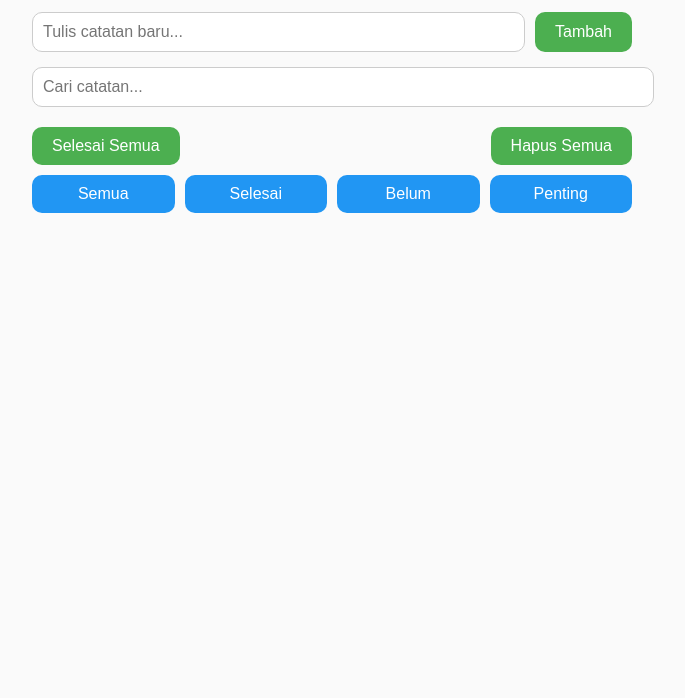
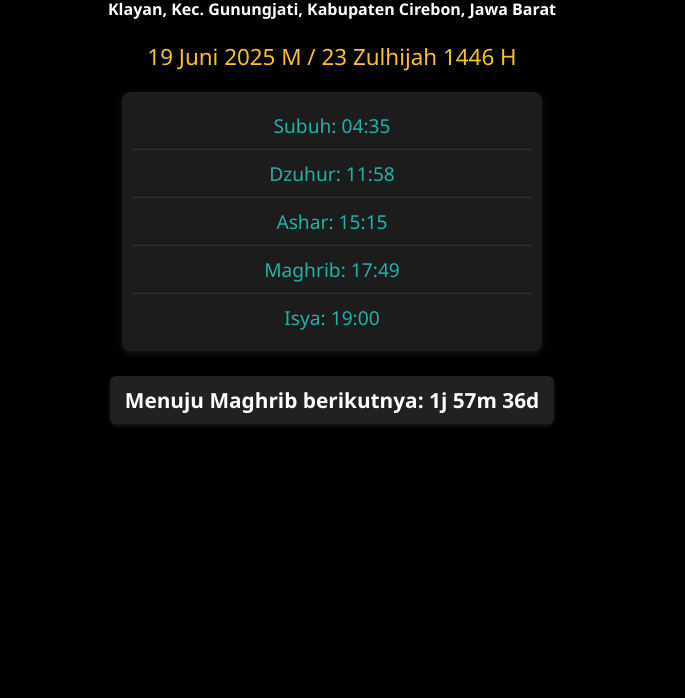
Before and after one commit to muhamadnurahman/display-jadwal-mushollah-albarokah, a plain HTML site: page index.html in a window 1280 px wide. Shown: the part 102-800 px from the top of the page, without its empty margins (308-993 px from the left). Drawn offline with Linux system fonts and the light colour scheme.

Commit message:
Update index.html
ganti catatan -> display jadwal sholat

```diff
--- a/index.html
+++ b/index.html
@@ -3,253 +3,164 @@
 <head>
   <meta charset="UTF-8">
   <meta name="viewport" content="width=device-width, initial-scale=1.0">
-  <title>Catatan Harian</title>
+  <title>Display Mushollah Al-Barokah</title>
   <style>
     body {
-      font-family: "Segoe UI", sans-serif;
-      background: #fafafa;
-      padding: 30px;
-      max-width: 600px;
-      margin: auto;
-      color: #333;
+      font-family: 'Segoe UI', sans-serif;
+      background-color: #000; /* latar belakang hitam */
+      margin: 0;
+      padding: 20px;
+      color: #fff; /* teks default putih */
+      text-align: center;
     }
 
-    h1 {
-      text-align: center;
-      color: #333;
-      margin-bottom: 20px;
+    h2 {
+      color: lightseagreen; /* hijau lembut */
+      font-size: 2rem;
+      margin-bottom: 10px;
     }
 
-    #todo-form {
-      display: flex;
-      gap: 10px;
-      margin-bottom: 15px;
+    h4 {
+      color: white; /* abu-abu terang */
+      margin-top: 0;
     }
 
-    #todo-input {
-      flex: 1;
-      padding: 10px;
-      font-size: 16px;
-      border: 1px solid #ccc;
-      border-radius: 10px;
+    #tanggal {
+      font-size: 1.4rem;
+      margin-bottom: 20px;
+      color: #fbc02d; /* kuning terang */
     }
 
-    button {
-      padding: 10px 20px;
-      font-size: 16px;
-      background-color: #4caf50;
-      border: none;
-      color: white;
-      border-radius: 10px;
-      cursor: pointer;
+    #jadwal-sholat {
+      margin-top: 20px;
+      background-color: #1c1c1c; /* abu gelap */
+      border-radius: 8px;
+      box-shadow: 0 2px 6px rgba(255, 255, 255, 0.1);
+      padding: 10px;
+      max-width: 400px;
+      margin-left: auto;
+      margin-right: auto;
     }
 
-    button:hover {
-      background-color: #388e3c;
+    .sholat {
+      padding: 10px;
+      border-bottom: 1px solid #333;
+      font-size: 1.2rem;
+      color: lightseagreen; /* biru muda */
     }
 
-    #filter-buttons, #tools {
-      display: flex;
-      justify-content: space-between;
-      flex-wrap: wrap;
-      gap: 10px;
-      margin: 10px 0;
+    .sholat:last-child {
+      border-bottom: none;
     }
 
-    .filter-btn {
-      flex: 1;
-      background-color: #2196f3;
-    }
-
-    .filter-btn:hover {
-      background-color: #1976d2;
-    }
-
-    #search {
-      width: 100%;
-      padding: 10px;
-      font-size: 16px;
-      margin-bottom: 10px;
-      border-radius: 10px;
-      border: 1px solid #ccc;
-    }
-
-    ul {
-      list-style: none;
-      padding: 0;
-    }
-
-    li {
-      background: #fff;
-      border-radius: 12px;
-      padding: 12px;
-      margin-bottom: 12px;
-      box-shadow: 0 2px 5px rgba(0,0,0,0.1);
-      display: flex;
-      justify-content: space-between;
-      align-items: center;
-      transition: 0.3s ease;
-    }
-
-    li.done {
-      background: #e0f7fa;
-      text-decoration: line-through;
-      color: #888;
-    }
-
-    .actions button {
-      background: none;
-      border: none;
-      cursor: pointer;
-      font-size: 18px;
-      margin-left: 10px;
-    }
-
-    .important {
-      color: #e91e63;
+    #next-prayer {
       font-weight: bold;
-    }
-
-    span[contenteditable="true"]:focus {
-      outline: 2px solid #4caf50;
-      background-color: #f1f8e9;
+      margin-top: 25px;
+      font-size: 1.3rem;
+      color: white; /* merah terang */
+      background-color: #212121; /* latar abu-abu gelap */
+      display: inline-block;
+      padding: 10px 15px;
+      border-radius: 6px;
+      box-shadow: 0 2px 4px rgba(255, 255, 255, 0.1);
     }
   </style>
 </head>
 <body>
-  <h1>Catatan Harian</h1>
-
-  <form id="todo-form">
-    <input type="text" id="todo-input" placeholder="Tulis catatan baru..." required />
-    <button type="submit">Tambah</button>
-  </form>
-
-  <input type="text" id="search" placeholder="Cari catatan...">
-
-  <div id="tools">
-    <button id="mark-all-done">Selesai Semua</button>
-    <button id="clear-all">Hapus Semua</button>
-  </div>
-
-  <div id="filter-buttons">
-    <button class="filter-btn" id="filter-all">Semua</button>
-    <button class="filter-btn" id="filter-done">Selesai</button>
-    <button class="filter-btn" id="filter-pending">Belum</button>
-    <button class="filter-btn" id="filter-important">Penting</button>
-  </div>
-
-  <ul id="todo-list"></ul>
+  <h2>Mushollah Al-Barokah</h2>
+  <h4>Klayan, Kec. Gunungjati, Kabupaten Cirebon, Jawa Barat</h4>
+  <div id="tanggal"></div>
+  <div id="jadwal-sholat"></div>
+  <div id="next-prayer"></div>
 
   <script>
-    const form = document.getElementById("todo-form");
-    const input = document.getElementById("todo-input");
-    const list = document.getElementById("todo-list");
-    const search = document.getElementById("search");
+    const hijriMonths = [
+      "Muharram", "Safar", "Rabiul Awal", "Rabiul Akhir", "Jumadil Awal", "Jumadil Akhir",
+      "Rajab", "Sya'ban", "Ramadhan", "Syawal", "Zulkaidah", "Zulhijah"
+    ];
 
-    let todos = JSON.parse(localStorage.getItem("todos")) || [];
+    const prayerTimes = {
+      Subuh: "04:35",
+      Dzuhur: "11:58",
+      Ashar: "15:15",
+      Maghrib: "17:49",
+      Isya: "19:00"
+    };
 
-    function renderTodos(filter = 'all', keyword = '') {
-      list.innerHTML = "";
+    function getHijriDate() {
+      const today = new Date();
+      const hijri = new Intl.DateTimeFormat('en-TN-u-ca-islamic', {
+        day: 'numeric', month: 'numeric', year: 'numeric'
+      }).formatToParts(today);
 
-      let filtered = todos.filter(todo => {
-        if (keyword && !todo.text.toLowerCase().includes(keyword.toLowerCase())) return false;
-        if (filter === 'done') return todo.done;
-        if (filter === 'pending') return !todo.done;
-        if (filter === 'important') return todo.important;
-        return true;
+      const hDay = hijri.find(part => part.type === 'day').value;
+      const hMonth = hijri.find(part => part.type === 'month').value;
+      const hYear = hijri.find(part => part.type === 'year').value;
+
+      return `${hDay} ${hijriMonths[parseInt(hMonth) - 1]} ${hYear} H`;
+    }
+
+    function getMasehiDate() {
+      const now = new Date();
+      const options = { day: 'numeric', month: 'long', year: 'numeric' };
+      return now.toLocaleDateString('id-ID', options);
+    }
+
+    function tampilkanTanggal() {
+      const masehi = getMasehiDate();
+      const hijri = getHijriDate();
+      document.getElementById("tanggal").textContent = `${masehi} M / ${hijri}`;
+    }
+
+    function tampilkanJadwalSholat() {
+      const jadwal = document.getElementById("jadwal-sholat");
+      jadwal.innerHTML = "";
+      for (const [sholat, waktu] of Object.entries(prayerTimes)) {
+        const div = document.createElement("div");
+        div.className = "sholat";
+        div.textContent = `${sholat}: ${waktu}`;
+        jadwal.appendChild(div);
+      }
+    }
+
+    function getNextPrayerTime() {
+      const now = new Date();
+      const times = Object.entries(prayerTimes).map(([name, time]) => {
+        const [hours, minutes] = time.split(":").map(Number);
+        const prayerDate = new Date(now);
+        prayerDate.setHours(hours, minutes, 0, 0);
+        return { name, date: prayerDate };
       });
 
-      // Urutkan penting ke atas
-      filtered.sort((a, b) => b.important - a.important);
+      for (const { name, date } of times) {
+        if (date > now) {
+          return { name, date };
+        }
+      }
 
-      filtered.forEach((todo, index) => {
-        const li = document.createElement("li");
-        if (todo.done) li.classList.add("done");
-
-        const span = document.createElement("span");
-        span.textContent = todo.text;
-        span.contentEditable = true;
-        span.style.flex = "1";
-        if (todo.important) span.classList.add("important");
-
-        span.addEventListener("input", () => {
-          todos[index].text = span.textContent;
-          saveTodos();
-        });
-
-        span.addEventListener("click", () => {
-          todos[index].done = !todos[index].done;
-          saveTodos();
-          renderTodos(filter, search.value);
-        });
-
-        const actions = document.createElement("div");
-        actions.className = "actions";
-
-        const pinBtn = document.createElement("button");
-        pinBtn.innerHTML = todo.important ? "📌" : "📍";
-        pinBtn.title = "Tandai penting";
-        pinBtn.addEventListener("click", () => {
-          todos[index].important = !todos[index].important;
-          saveTodos();
-          renderTodos(filter, search.value);
-        });
-
-        const delBtn = document.createElement("button");
-        delBtn.innerHTML = "🗑️";
-        delBtn.title = "Hapus";
-        delBtn.addEventListener("click", () => {
-          todos.splice(index, 1);
-          saveTodos();
-          renderTodos(filter, search.value);
-        });
-
-        actions.appendChild(pinBtn);
-        actions.appendChild(delBtn);
-
-        li.appendChild(span);
-        li.appendChild(actions);
-        list.appendChild(li);
-      });
+      const nextDay = new Date(now);
+      nextDay.setDate(now.getDate() + 1);
+      nextDay.setHours(4, 35, 0, 0);
+      return { name: "Subuh", date: nextDay };
     }
 
-    function saveTodos() {
-      localStorage.setItem("todos", JSON.stringify(todos));
+    function updateCountdown() {
+      const { name, date } = getNextPrayerTime();
+      const now = new Date();
+      const diff = Math.max(0, date - now);
+
+      const hours = Math.floor(diff / 1000 / 60 / 60);
+      const minutes = Math.floor((diff / 1000 / 60) % 60);
+      const seconds = Math.floor((diff / 1000) % 60);
+
+      document.getElementById("next-prayer").textContent =
+        `Menuju ${name} berikutnya: ${hours}j ${minutes}m ${seconds}d`;
     }
 
-    form.addEventListener("submit", (e) => {
-      e.preventDefault();
-      const text = input.value.trim();
-      if (text) {
-        todos.push({ text, done: false, important: false });
-        input.value = "";
-        saveTodos();
-        renderTodos();
-      }
-    });
-
-    document.getElementById("mark-all-done").addEventListener("click", () => {
-      todos.forEach(t => t.done = true);
-      saveTodos();
-      renderTodos();
-    });
-
-    document.getElementById("clear-all").addEventListener("click", () => {
-      if (confirm("Hapus semua catatan?")) {
-        todos = [];
-        saveTodos();
-        renderTodos();
-      }
-    });
-
-    document.getElementById("filter-all").onclick = () => renderTodos("all", search.value);
-    document.getElementById("filter-done").onclick = () => renderTodos("done", search.value);
-    document.getElementById("filter-pending").onclick = () => renderTodos("pending", search.value);
-    document.getElementById("filter-important").onclick = () => renderTodos("important", search.value);
-
-    search.addEventListener("input", () => renderTodos("all", search.value));
-
-    renderTodos();
+    tampilkanTanggal();
+    tampilkanJadwalSholat();
+    updateCountdown();
+    setInterval(updateCountdown, 1000);
   </script>
 </body>
 </html>
```
